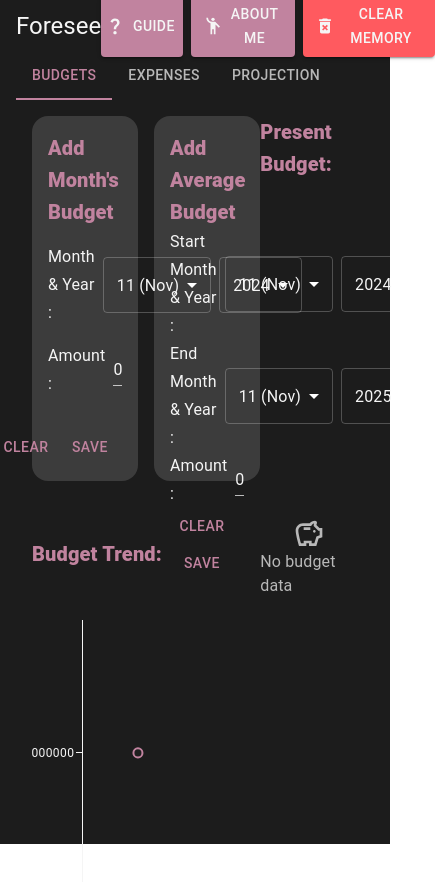
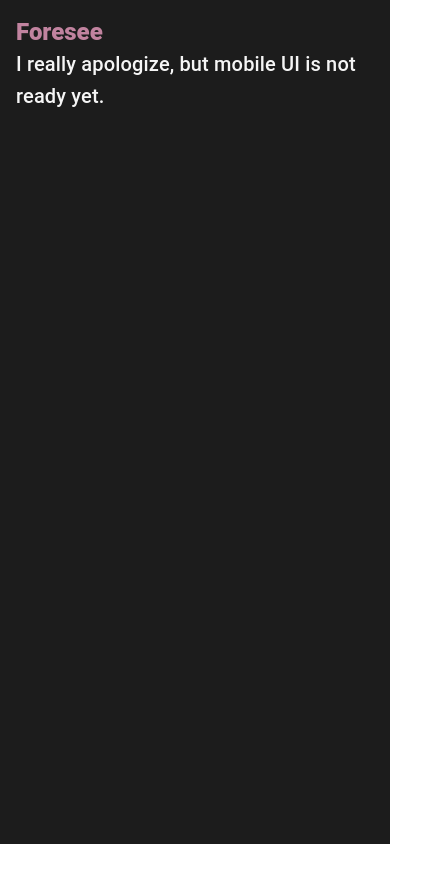
Before and after one commit to amekse/forseen, a React (Create React App) app: page / in a window 390 px wide. Shown: the top 882 px of the page, 435 px wide, since content can reach past the window. After the commit the page ends 844 px from the top, so only its background shows below. Built offline with nearby package versions, Linux system fonts and the light colour scheme.

Commit message:
mobile ui

```diff
--- a/src/App.css
+++ b/src/App.css
@@ -6,3 +6,27 @@
     -moz-box-sizing: border-box;    /* Firefox */
     box-sizing: border-box;
 }
+
+.Web {
+    height: 100vh;
+    width: 100vw;
+
+    display: block;
+}
+
+.Mobile {
+    height: 100vh;
+    width: 100vw;
+
+    display: none;
+}
+
+@media screen and (max-width: 800px) {
+    .Web {
+        display: none;
+    }
+
+    .Mobile {
+        display: block;
+    }
+}
--- a/src/App.tsx
+++ b/src/App.tsx
@@ -2,6 +2,7 @@
 import './App.css';
 import Home from './components/Home';
 import { createTheme, ThemeProvider } from '@mui/material/styles';
+import { Typography } from '@mui/material';
 
 function App() {
   const theme = createTheme({
@@ -58,9 +59,19 @@
 
   return (
     <div className="App">
-      <ThemeProvider theme={theme}>
-        <Home />
-      </ThemeProvider>
+      <div className="Web">
+        <ThemeProvider theme={theme}>
+          <Home />
+        </ThemeProvider>
+      </div>
+      <div className="Mobile">
+        <ThemeProvider theme={theme}>
+          <div style={{ backgroundColor: "#1c1c1c", width: '100%', height: '100%', padding: '16px' }}>
+            <Typography variant='h5' color="primary" fontWeight={800} >Foresee</Typography>
+            <Typography variant='h6' color="textPrimary" >I really apologize, but mobile UI is not ready yet.</Typography>
+          </div>
+        </ThemeProvider>
+      </div>
     </div>
   );
 }
```
